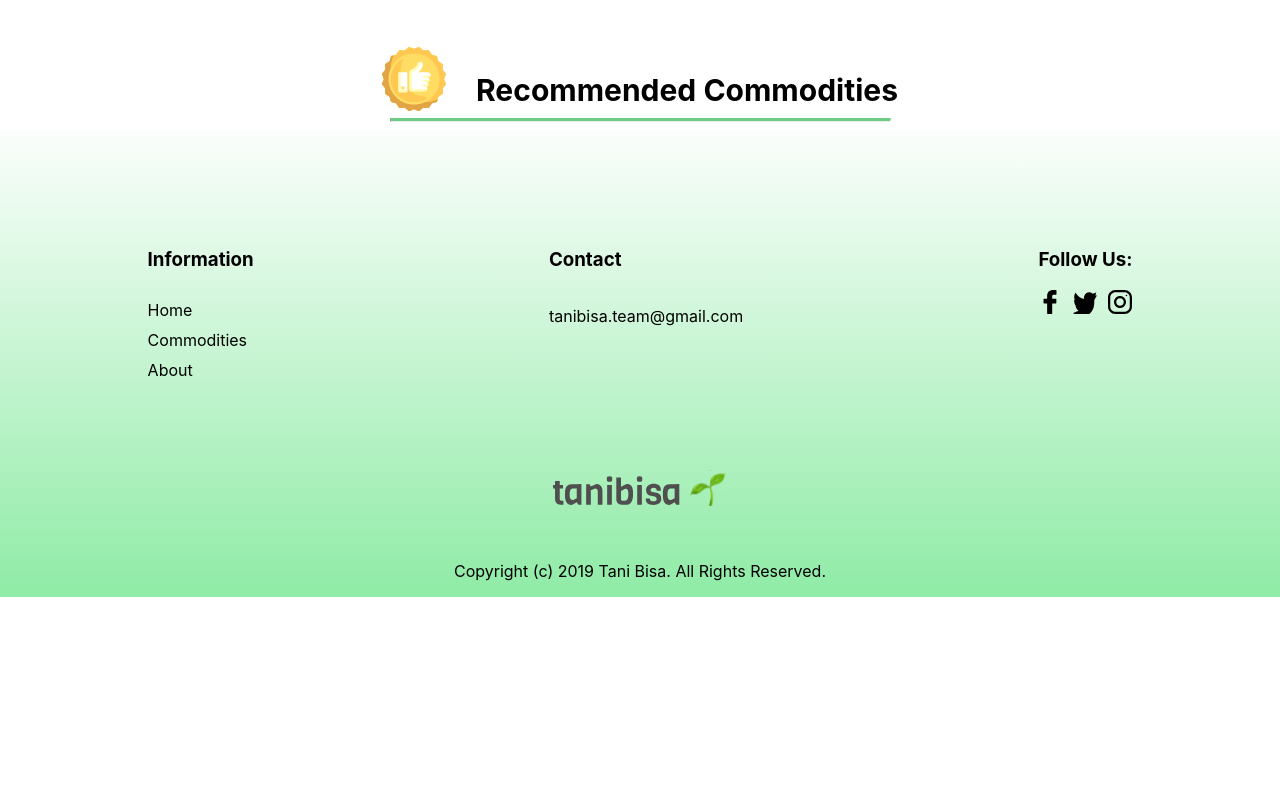
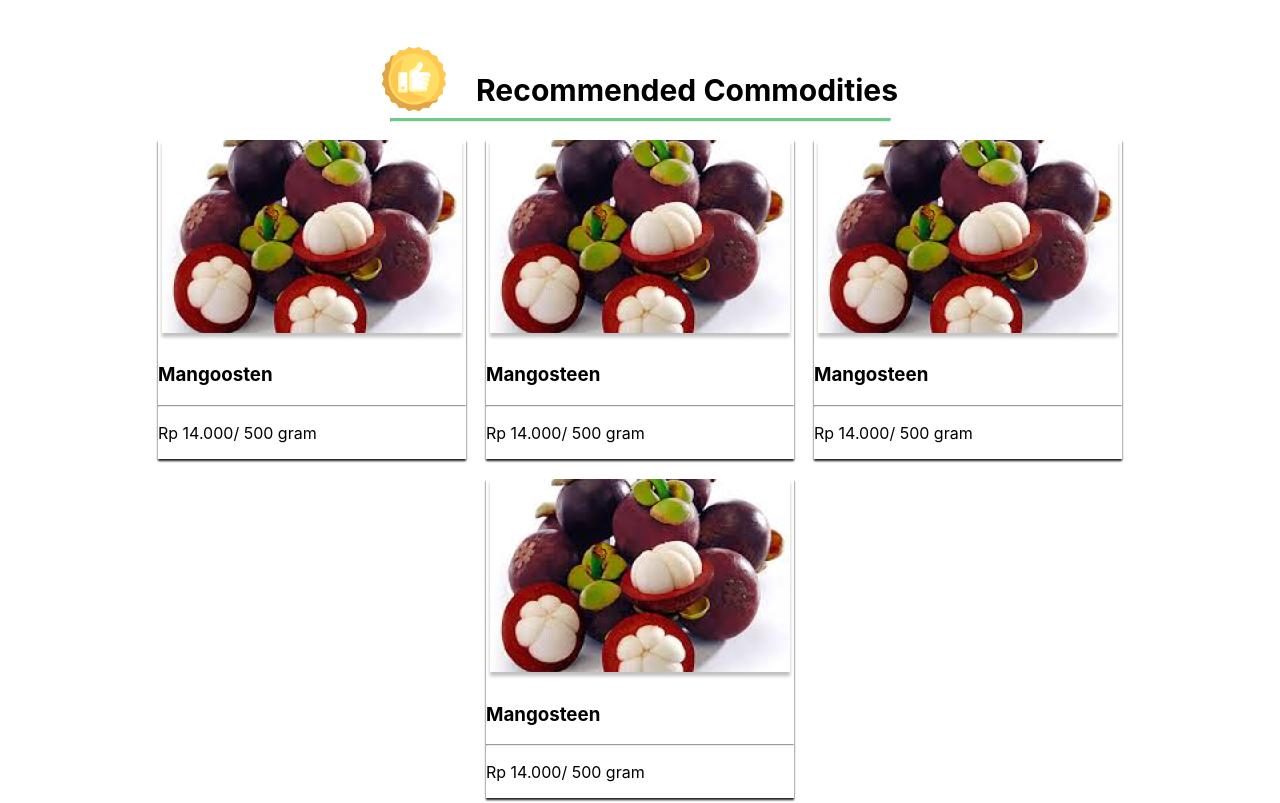
Before and after one commit to jobegood49/tanibisa-frontend, a React (Create React App) app: page / in a window 1280 px wide. Shown: the part 1160-1963 px from the top of the page. Before the commit the page ends 1757 px from the top, so only its background shows below. Built offline with nearby package versions, Linux system fonts and the light colour scheme; no server answers; a web font is replaced by a local one.

Commit message:
implement Commodities Cards & Commodities Card components

```diff
--- /dev/null
+++ b/src/components/CommoditiesCard.js
@@ -0,0 +1,20 @@
+import React, { Component } from 'react';
+import styled from 'styled-components';
+
+const Card = styled.div`
+  box-shadow: 0px 2px 2px rgba(0, 0, 0, 0.9);
+  margin: 10px 10px;
+`;
+
+const CommoditiesCard = ({ item }) => {
+  return (
+    <Card>
+      <img src={item.image} alt={item.name} />
+      <h3>{item.name}</h3>
+      <hr />
+      <p>{item.price}</p>
+    </Card>
+  );
+};
+
+export default CommoditiesCard;
--- /dev/null
+++ b/src/components/CommoditiesCards.js
@@ -0,0 +1,54 @@
+import React, { Component } from 'react';
+import styled from 'styled-components';
+import CommoditiesCard from '../components/CommoditiesCard';
+
+class CommoditiesCards extends Component {
+  constructor() {
+    super();
+    this.state = {
+      commodities: [
+        {
+          id: 1,
+          name: 'Mangoosten',
+          price: 'Rp 14.000/ 500 gram',
+          image: '/assets/images/mangosteen.png'
+        },
+        {
+          id: 2,
+          name: 'Mangosteen',
+          price: 'Rp 14.000/ 500 gram',
+          image: '/assets/images/mangosteen.png'
+        },
+        {
+          id: 3,
+          name: 'Mangosteen',
+          price: 'Rp 14.000/ 500 gram',
+          image: '/assets/images/mangosteen.png'
+        },
+        {
+          id: 4,
+          name: 'Mangosteen',
+          price: 'Rp 14.000/ 500 gram',
+          image: '/assets/images/mangosteen.png'
+        }
+      ]
+    };
+  }
+  render() {
+    const Section = styled.section`
+      display: flex;
+      justify-content: center;
+      flex-wrap: wrap;
+    `;
+
+    return (
+      <Section>
+        {this.state.commodities.map((item, index) => {
+          return <CommoditiesCard key={index} item={item} />;
+        })}
+      </Section>
+    );
+  }
+}
+
+export default CommoditiesCards;
--- a/src/components/RecommendedCommodities.js
+++ b/src/components/RecommendedCommodities.js
@@ -1,33 +1,8 @@
-import React, { Component } from 'react';
+import React from 'react';
 import styled from 'styled-components';
 
-class RecommendedCommodities extends Component {
-  constructor() {
-    super();
-    this.state = {
-      commodities: [
-        {
-          id: 1,
-          title: 'Red Apple',
-          description: 'The description of the red apple',
-          image: 'image of the red apple'
-        },
-        {
-          id: 2,
-          title: 'Green Mongo',
-          description: 'Description of the green mongo',
-          image: 'image of the green mongo'
-        },
-        {
-          id: 3,
-          title: 'Yellow Banana',
-          description: 'Description of the yellow banana',
-          image: 'image of the yellow banana'
-        }
-      ]
-    };
-  }
-  render() {
+import CommoditiesCards from '../components/CommoditiesCards';
+
 const Section = styled.section`
   display: flex;
   justify-content: center;
@@ -62,6 +37,7 @@ class RecommendedCommodities extends Component {
   border-top: 3px solid #6dcc84;
 `;
 
+const RecommendedCommodities = () => {
   return (
     <Section>
       <TitleDiv>
@@ -71,9 +47,9 @@ class RecommendedCommodities extends Component {
         </Title>
         <StyledHr />
       </TitleDiv>
+      <CommoditiesCards />
     </Section>
   );
-  }
-}
+};
 
 export default RecommendedCommodities;
```
Also changed, not shown: src/components/Cards.js (deleted, +0 -50 lines), public/assets/images/mangosteen.png (renamed from public/assets/images/mongosteen.png). Lines whose indentation alone changed are shown as unchanged.
